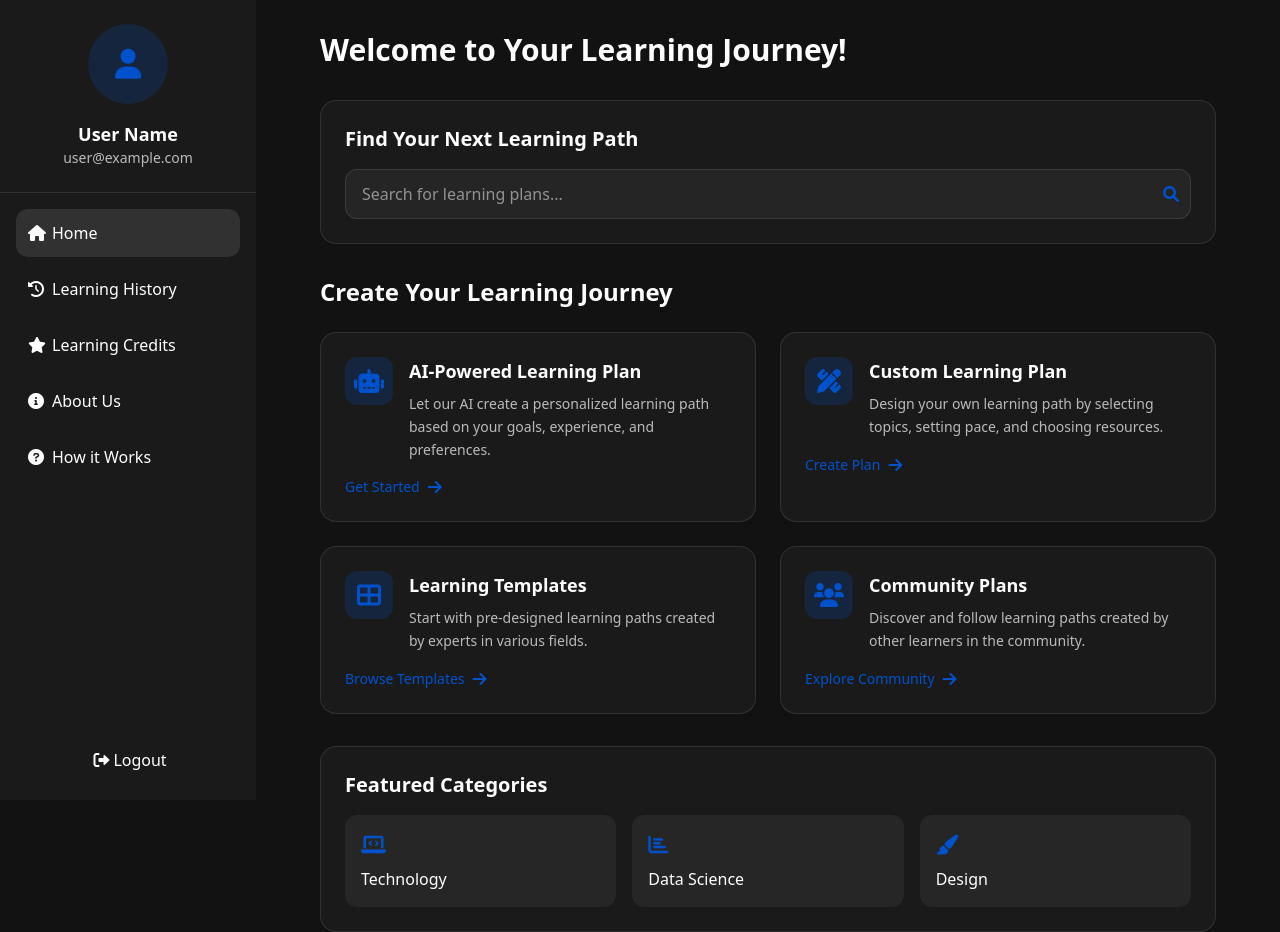
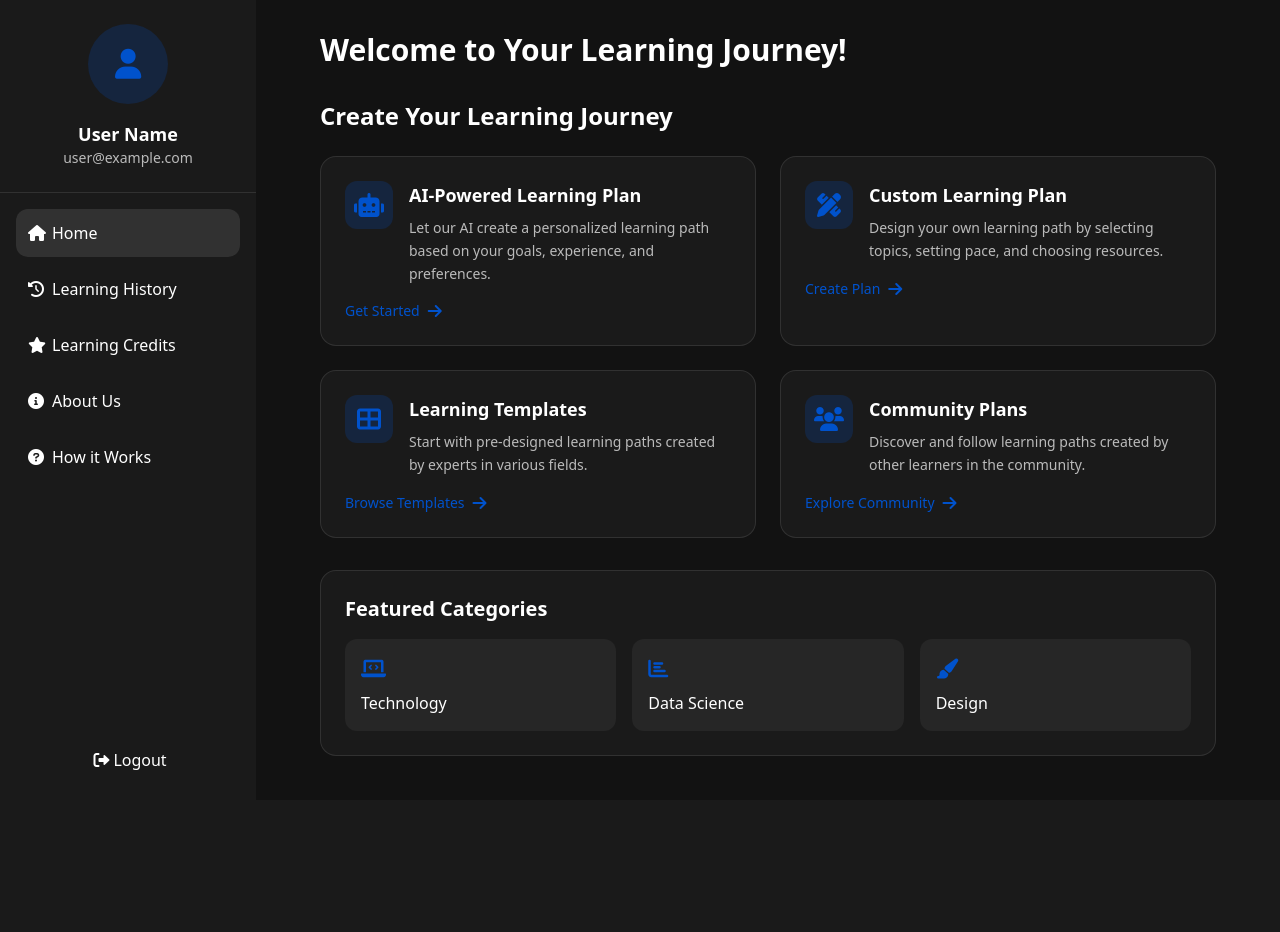
Before and after one commit to srikrishna-Challa/LearnerID_HTML, a Flask app: page /user_loggedin_page in a window 1280 px wide. After the commit the page ends 770 px from the top, so only its background shows below. Run offline with Flask 3, Linux system fonts and the light colour scheme; the visitor is signed in with stand-in values (Sample User, id 1); some libraries are stand-ins or nearby versions.

Commit message:
Agent query: Please check if: 1. The search bar is now removed from the page 2. The learning plan section and other elements are still properly aligned
Remove search section from user logged-in page.

```diff
--- a/templates/user_loggedin_page.html
+++ b/templates/user_loggedin_page.html
@@ -73,18 +73,7 @@
         <div class="max-w-4xl mx-auto">
             <h1 class="text-3xl font-bold text-white mb-8">Welcome to Your Learning Journey!</h1>
 
-            <!-- Search Section -->
-            <div class="bg-surface p-6 rounded-2xl border border-white/10 mb-8">
-                <h2 class="text-xl font-semibold text-white mb-4">Find Your Next Learning Path</h2>
-                <div class="relative">
-                    <input type="text"
-                           placeholder="Search for learning plans..."
-                           class="w-full bg-white/5 border border-white/10 rounded-xl px-4 py-3 text-white placeholder-white/50 focus:outline-none focus:border-primary">
-                    <button class="absolute right-3 top-1/2 -translate-y-1/2 text-primary">
-                        <i class="fas fa-search"></i>
-                    </button>
-                </div>
-            </div>
+
 
             <!-- Learning Plan Creation -->
             <div class="mb-8">
```
